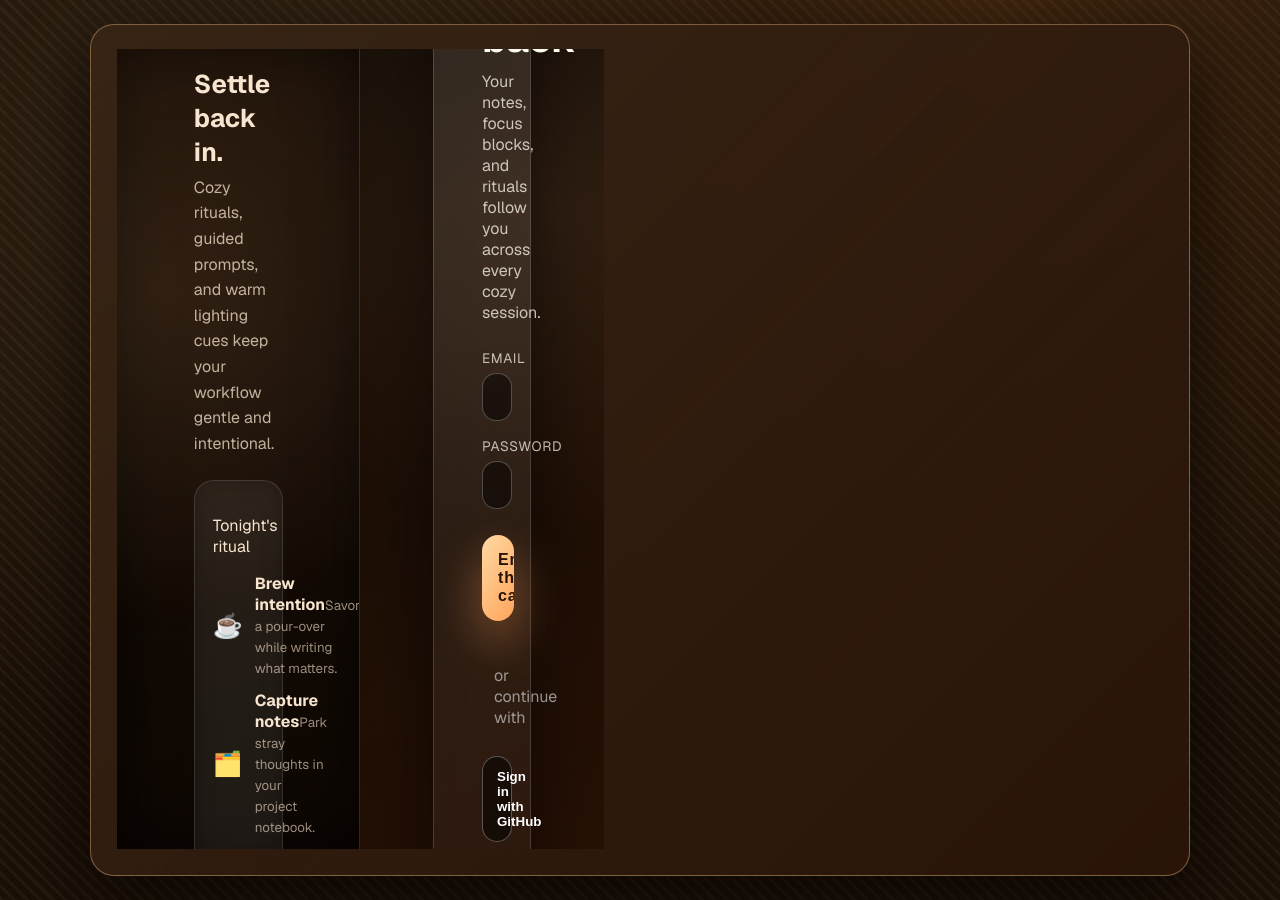
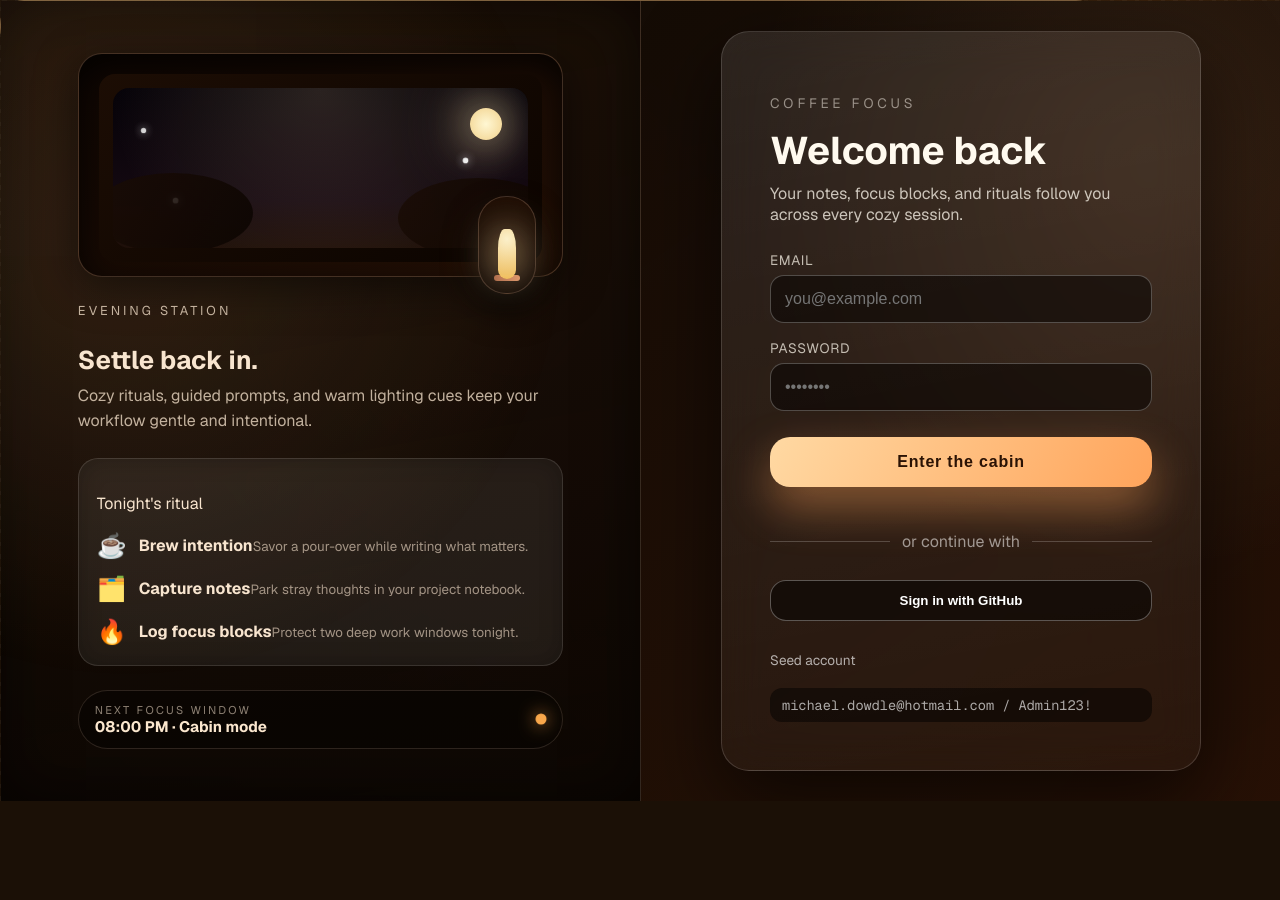
Before and after one commit to VacationReady/coffee-focus, a Next.js app: page /login in a window 1280 px wide. After the commit the page ends 801 px from the top, so only its background shows below. Built offline with nearby package versions, Linux system fonts and the light colour scheme; no server answers.

Commit message:
globals change

```diff
--- a/app/globals.css
+++ b/app/globals.css
@@ -34,6 +34,15 @@ body {
       transparent 9px
     ),
     var(--bg);
+}
+
+body:has(.login-scene) {
+  display: block;
+  padding: 0;
+  overflow: hidden;
+}
+
+body:not(:has(.login-scene)) {
   display: flex;
   align-items: center;
   justify-content: center;
@@ -1776,16 +1785,18 @@ input[type="number"]:focus {
 /* === Login Scene === */
 
 .login-scene {
-  min-height: 100vh;
+  position: fixed;
+  inset: 0;
+  width: 100vw;
   height: 100vh;
   display: flex;
-  align-items: center;
-  justify-content: center;
+  align-items: stretch;
+  justify-content: stretch;
   padding: 0;
+  margin: 0;
   background: radial-gradient(circle at 10% 10%, rgba(255, 224, 190, 0.25), transparent 55%),
     radial-gradient(circle at 90% 0%, rgba(132, 175, 255, 0.18), transparent 45%),
     linear-gradient(160deg, #120903, #1c0f05 55%, #2a1406);
-  position: relative;
   overflow: hidden;
   isolation: isolate;
 }
@@ -1825,8 +1836,8 @@ input[type="number"]:focus {
 
 .login-frame {
   position: relative;
-  width: 100%;
-  height: 100%;
+  width: 100vw;
+  height: 100vh;
   margin: 0;
   display: grid;
   grid-template-columns: 1fr 1fr;
@@ -1838,6 +1849,7 @@ input[type="number"]:focus {
   background: transparent;
   box-shadow: none;
   z-index: 1;
+  flex: 1;
 }
 
 .login-showcase {
```
